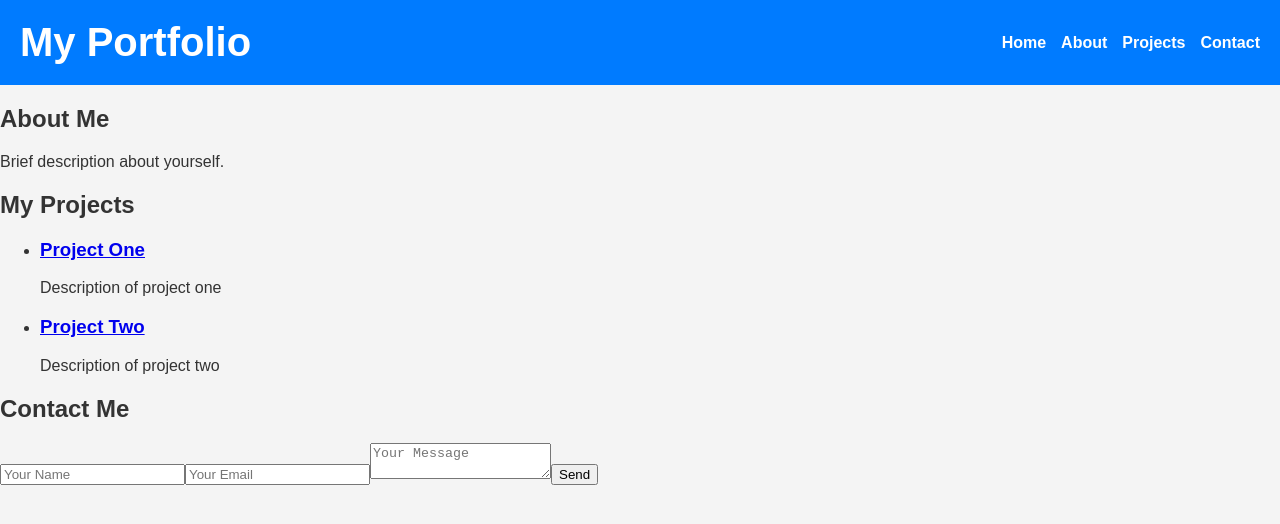
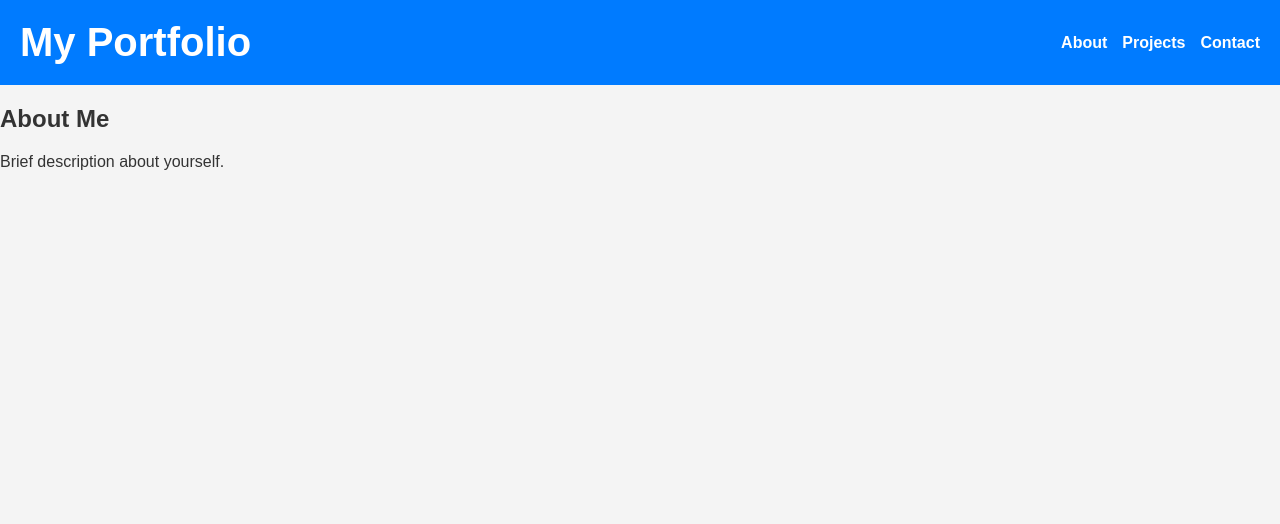
Before and after one commit to ndakalajulius/portfolio-julius, a React (Create React App) app: page / in a window 1280 px wide. Shown: the top 524 px of the page. Built offline with nearby package versions, Linux system fonts and the light colour scheme.

Commit message:
updated components

```diff
--- a/src/App.js
+++ b/src/App.js
@@ -1,16 +1,21 @@
+// src/App.js
 import React from 'react';
 import { BrowserRouter as Router, Route, Routes } from 'react-router-dom';
 import Header from './components/Header';
-import Home from './pages/Home';
+import About from './components/About';
+import Projects from './components/Projects';
+import Contact from './components/Contact';
+import ProjectDetail from './components/ProjectDetail';
 import NotFound from './pages/NotFound';
-import ProjectDetail from './components/ProjectDetail';
 
 const App = () => {
   return (
     <Router>
       <Header />
       <Routes>
-        <Route path="/" element={<Home />} />
+        <Route path="/" element={<About />} />
+        <Route path="/projects" element={<Projects />} />
+        <Route path="/contact" element={<Contact />} />
         <Route path="/project/:id" element={<ProjectDetail />} />
         <Route path="*" element={<NotFound />} />
       </Routes>
--- a/src/components/Contact.js
+++ b/src/components/Contact.js
@@ -8,8 +8,11 @@ const Contact = () => {
 
   const handleSubmit = (e) => {
     e.preventDefault();
-    // Handle form submission logic here
     console.log({ name, email, message });
+    alert('Thank you for your message!');
+    setName('');
+    setEmail('');
+    setMessage('');
   };
 
   return (
--- a/src/components/Header.js
+++ b/src/components/Header.js
@@ -8,10 +8,9 @@ const Header = () => {
       <h1>My Portfolio</h1>
       <nav>
         <ul>
-          <li><Link to="/">Home</Link></li>
-          <li><a href="#about">About</a></li>
-          <li><a href="#projects">Projects</a></li>
-          <li><a href="#contact">Contact</a></li>
+          <li><Link to="/">About</Link></li>
+          <li><Link to="/projects">Projects</Link></li>
+          <li><Link to="/contact">Contact</Link></li>
         </ul>
       </nav>
     </header>
--- a/src/components/ProjectDetail.js
+++ b/src/components/ProjectDetail.js
@@ -1,13 +1,26 @@
 // src/components/ProjectDetail.js
 import React from 'react';
+import { useParams } from 'react-router-dom';
 
-const ProjectDetail = ({ title, description }) => {
+const ProjectDetail = () => {
+  const { id } = useParams();
+
+  // Example project details (you would typically fetch this from an API or state)
+  const project = {
+    1: { title: 'Project One', description: 'Detailed description of Project One' },
+    2: { title: 'Project Two', description: 'Detailed description of Project Two' },
+  }[id];
+
+  if (!project) {
+    return <h2>Project not found!</h2>;
+  }
+
   return (
-    <div>
-      <h2>{title}</h2>
-      <p>{description}</p>
+    <section>
+      <h2>{project.title}</h2>
+      <p>{project.description}</p>
       <button onClick={() => window.history.back()}>Back to Projects</button>
-    </div>
+    </section>
   );
 };
 
--- a/src/components/Projects.js
+++ b/src/components/Projects.js
@@ -13,7 +13,7 @@ const Projects = () => {
       <h2>My Projects</h2>
       <ul>
         {projects.map((project) => (
-          <li key={project.id}>
+          <li className="project-item" key={project.id}>
             <Link to={`/project/${project.id}`}>
               <h3>{project.title}</h3>
             </Link>
```
